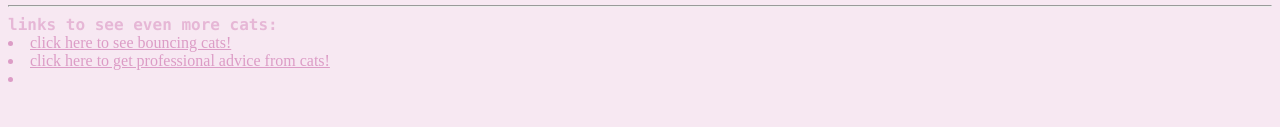
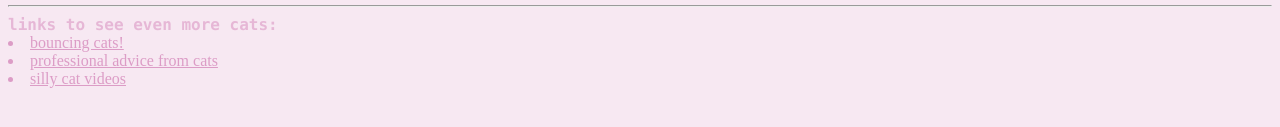
Before and after one commit to sophi4gao/project, a plain HTML site: page index.html in a window 1280 px wide. Shown: the part 485-612 px from the top of the page. Drawn offline with Linux system fonts and the light colour scheme.

Commit message:
Update index.html

```diff
--- a/index.html
+++ b/index.html
@@ -31,9 +31,9 @@
   <li>the richest cat in the world had 7-million-pound🤑</li>
   <hr>
   <b>links to see even more cats:</b>
-<li><a href="https://cat-bounce.com/">click here to see bouncing cats!</a></li>
-  <li><a href="https://thiscat.substack.com/t/ask-cat">click here to get professional advice from cats!</a>
-    <li>
+<li><a href="https://cat-bounce.com/">bouncing cats!</a></li>
+  <li><a href="https://thiscat.substack.com/t/ask-cat">professional advice from cats</a>
+    <li><a href="https://www.youtube.com/watch?v=cytJLvf-eVs">silly cat videos</a>
   </li>
 </body>
 
```
